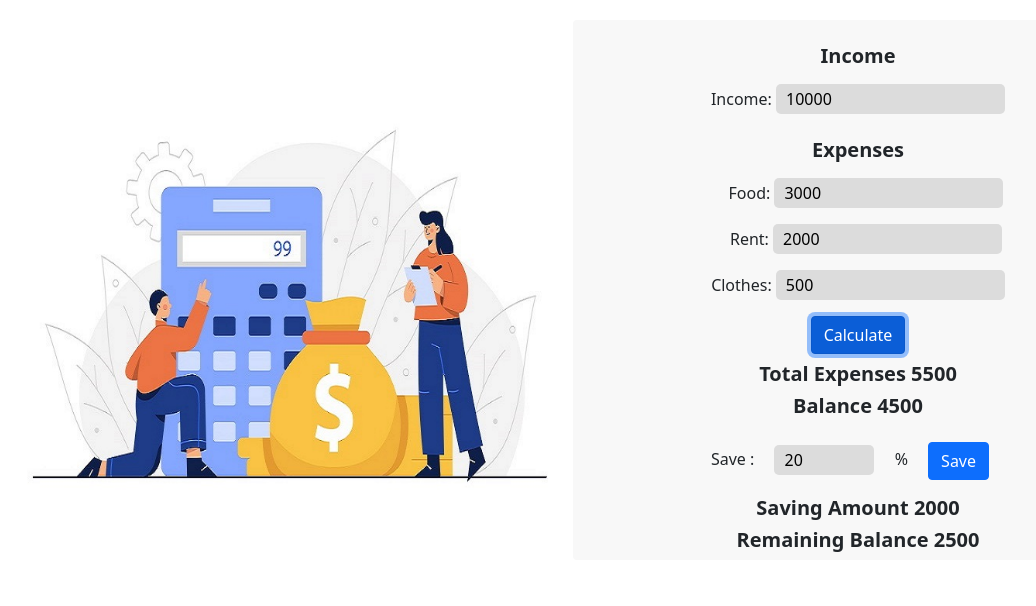
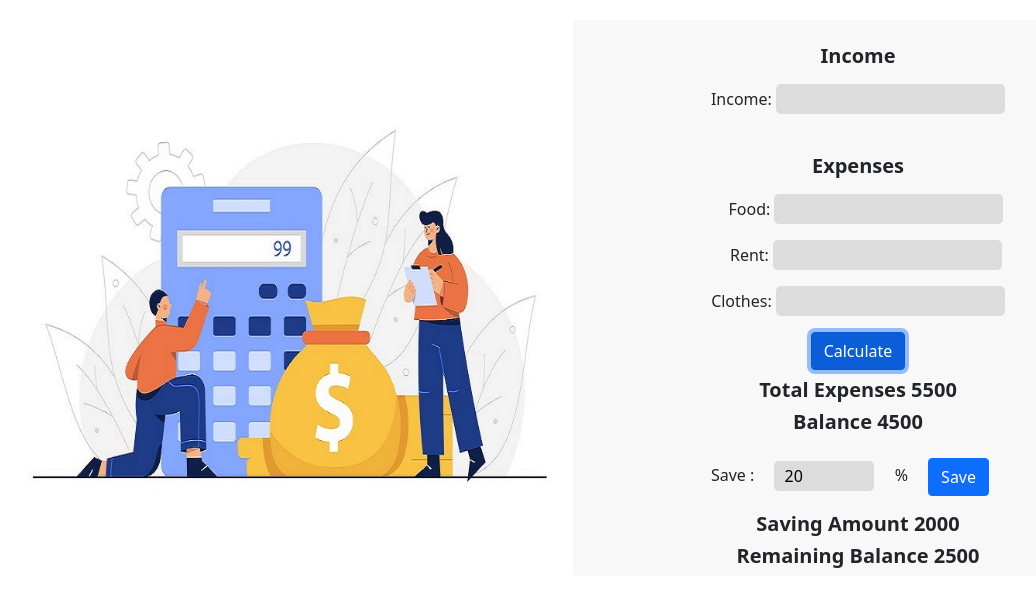
Before and after one commit to forhad-eng/earnings-manager, a plain HTML site: page index.html in a window 1280 px wide. Both pictures are taken after a click on the button "Calculate". Shown: the part 58-664 px from the top of the page, without its empty margins (67-1103 px from the left). Drawn offline with nearby package versions, Linux system fonts and the light colour scheme.

Commit message:
Calculate part has been completed

```diff
--- a/index.html
+++ b/index.html
@@ -34,7 +34,7 @@
                     <div class="col text-section d-flex flex-column align-items-center p-4 pb-0 mb-2 rounded">
                         <div class="mb-3">
                             <h5 class="fw-bold mb-3 text-center">Income</h5>
-                            Income: <input type="text" id="income" value="10000">
+                            <p>Income: <input type="text" id="income" value="10000"></p>
                         </div>
                         <div class="mb-3 text-center">
                             <h5 class="fw-bold mt-2 mb-3">Expenses</h5>
@@ -42,20 +42,21 @@
                             <p class="ms-3">Rent: <input type="text" id="rent" value="2000"></p>
                             <p>Clothes: <input type="text" id="clothes" value="500"></label></p>
                             <button id="calculate" class="btn btn-primary mb-2 d-block m-auto">Calculate</button>
-                            <h5 id="total-expense" class="fw-bold mt-2 mb-2">Total Expenses 5500</h5>
-                            <h5 id="balance" class="fw-bold mt-2">Balance 4500</h5>
+                            <h5 class="fw-bold mt-2 mb-2">Total Expenses <span id="total-expense">5500</span></h5>
+                            <h5 class="fw-bold mt-2">Balance <span id="balance">4500</span> </h5>
                         </div>
                         <div class="text-center">
                             <p>Save : <input type="text" id="save" class="ms-3 me-3" value="20"> % <button id="save-btn"
                                     class="btn btn-primary ms-3 me-3">Save</button></p>
-                            <h5 id="saving-amount" class="fw-bold mt-2 mb-2">Saving Amount 2000</h5>
-                            <h5 id="remaining-balance" class="fw-bold mt-2">Remaining Balance 2500</h5>
+                            <h5 class="fw-bold mt-2 mb-2">Saving Amount <span id="saving-amount">2000</span> </h5>
+                            <h5 class="fw-bold mt-2">Remaining Balance <span id="remaining-balance">2500</span> </h5>
                         </div>
                     </div>
                 </div>
             </section>
         </main>
 
+        <script src="js/app.js"></script>
     </body>
 
 </html>
--- a/js/app.js
+++ b/js/app.js
@@ -0,0 +1,37 @@
+function getInput(id) {
+    const input = document.getElementById(id);
+    const inputText = input.value;
+    const inputValue = parseInt(inputText);
+    input.value = '';
+
+    if (inputText == '') {
+        alert(`${id.toUpperCase()} field is Empty!`);
+        return;
+    }
+    if (!isNaN(inputValue)) {
+        if (inputValue < 0) {
+            alert(`Please insert a Positive value in ${id.toUpperCase()} field`);
+        } else {
+            return inputValue;
+        }
+    } else {
+        alert(`Can't be processed! String inserted in ${id.toUpperCase()} field`);
+        return;
+    }
+}
+
+document.getElementById('calculate').addEventListener('click', function () {
+    const income = getInput('income');
+    const foodCost = getInput('food');
+    const rentCost = getInput('rent');
+    const clothesCost = getInput('clothes');
+    const totalCost = foodCost + rentCost + clothesCost;
+
+    if (totalCost >= 0 && income > 0 && totalCost < income) {
+        document.getElementById('total-expense').innerText = totalCost;
+        document.getElementById('balance').innerText = income - totalCost;
+    }
+    if (totalCost > income) {
+        alert('Sorry! Insufficient Income');
+    }
+})
```
